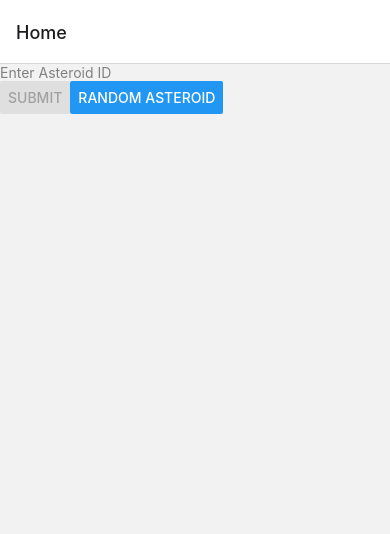
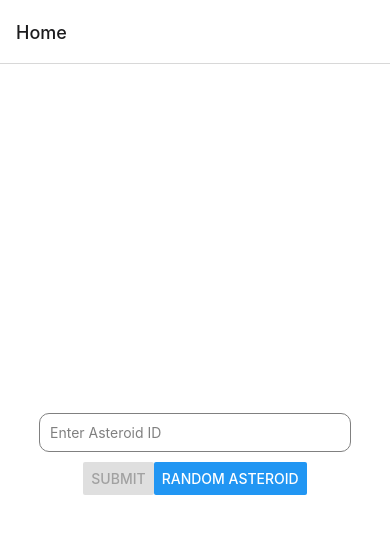
Before and after one commit to nibaji-cognitiveclouds/nasa-Builder, a React Native app: screen /Home in a window 390 px wide. Shown: the top 534 px of the page. Built offline with nearby package versions, Linux system fonts and the light colour scheme.

Commit message:
add styles

```diff
--- a/src/screens/Details.tsx
+++ b/src/screens/Details.tsx
@@ -9,6 +9,7 @@ import {
 	Text,
 	View,
 } from "react-native";
+import { styles } from "../styles/screens";
 import { nasaItem } from "../types/response";
 import { detailsProp } from "../types/screens";
 
@@ -38,7 +39,7 @@ const Details: FC<detailsProp> = (props) => {
 	}, []);
 
 	return (
-		<SafeAreaView testID="details">
+		<SafeAreaView testID="details" style={styles.container}>
 			{loading ? (
 				<ActivityIndicator color={"red"} size={20} />
 			) : (
--- a/src/screens/Home.tsx
+++ b/src/screens/Home.tsx
@@ -12,6 +12,7 @@ import {
 	TextInput,
 	View,
 } from "react-native";
+import { styles } from "../styles/screens";
 import { routes } from "../types/navigation";
 
 const Home: FC = () => {
@@ -43,13 +44,14 @@ const Home: FC = () => {
 	};
 
 	return (
-		<SafeAreaView testID="home">
+		<SafeAreaView testID="home" style={styles.container}>
 			<TextInput
 				placeholder="Enter Asteroid ID"
 				placeholderTextColor={"grey"}
 				onChangeText={(text) => setText(text)}
+				style={styles.input}
 			/>
-			<View style={{ flexDirection: "row" }}>
+			<View style={styles.buttonsRow}>
 				<Button
 					disabled={text.length == 0}
 					title="Submit"
--- /dev/null
+++ b/src/styles/screens.ts
@@ -0,0 +1,26 @@
+/** @format */
+
+import { StyleSheet } from "react-native";
+
+export const styles = StyleSheet.create({
+	container: {
+		flex: 1,
+		backgroundColor: "white",
+		padding: 10,
+		justifyContent: "center",
+		alignItems: "center",
+	},
+	input: {
+		width: "80%",
+		padding: 10,
+		borderColor: "grey",
+		borderWidth: 1,
+		borderRadius: 10,
+		marginBottom: 10,
+	},
+	buttonsRow: {
+		flexDirection: "row",
+		justifyContent: "space-between",
+		alignItems: "center",
+	},
+});
```
